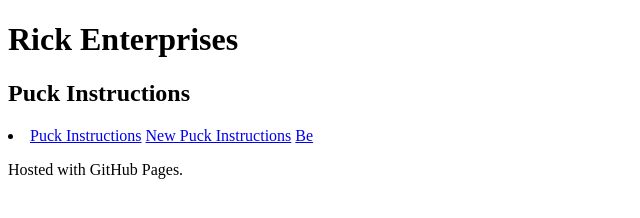
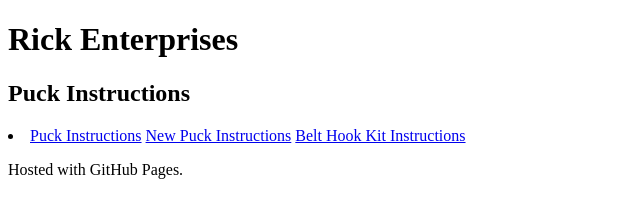
Before and after one commit to rikkugon/rikkugon.github.io, a plain HTML site: page index.html in a window 1280 px wide. Shown: the whole page, without its empty margins (0-640 px from the left). Drawn offline with Linux system fonts and the light colour scheme.

Commit message:
Update index.html

```diff
--- a/index.html
+++ b/index.html
@@ -6,7 +6,7 @@
         <li>
             <a href="Puck Instructions.pdf">Puck Instructions</a>
             <a href="New Puck Instructions.pdf">New Puck Instructions</a>
-            <a href="Belt Hook Kit Instructions">Be</a>
+            <a href="Belt Hook Kit Instructions.pdf">Belt Hook Kit Instructions</a>
             </li>
         <p>Hosted with GitHub Pages.</p>
     </body>
```
